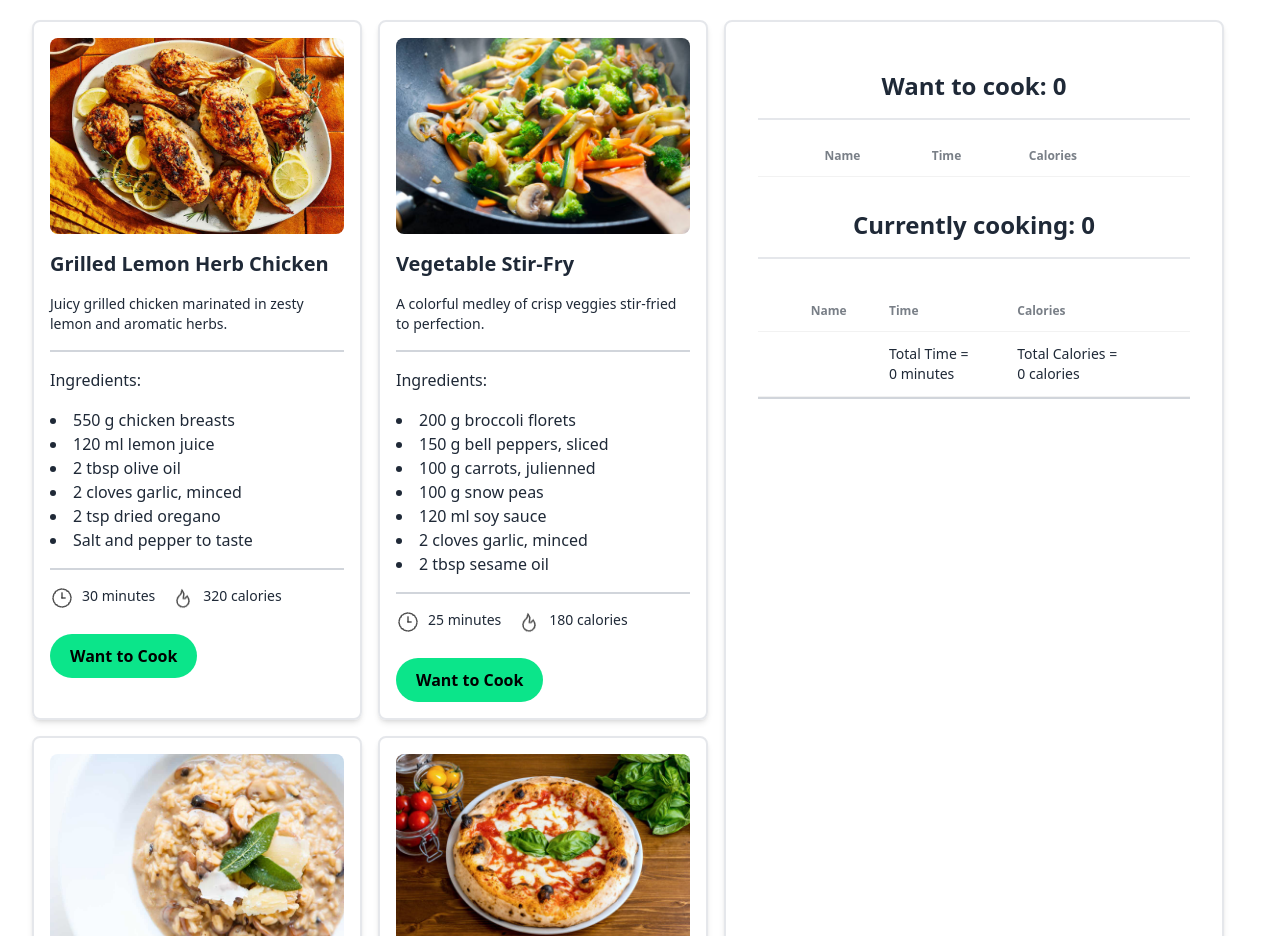
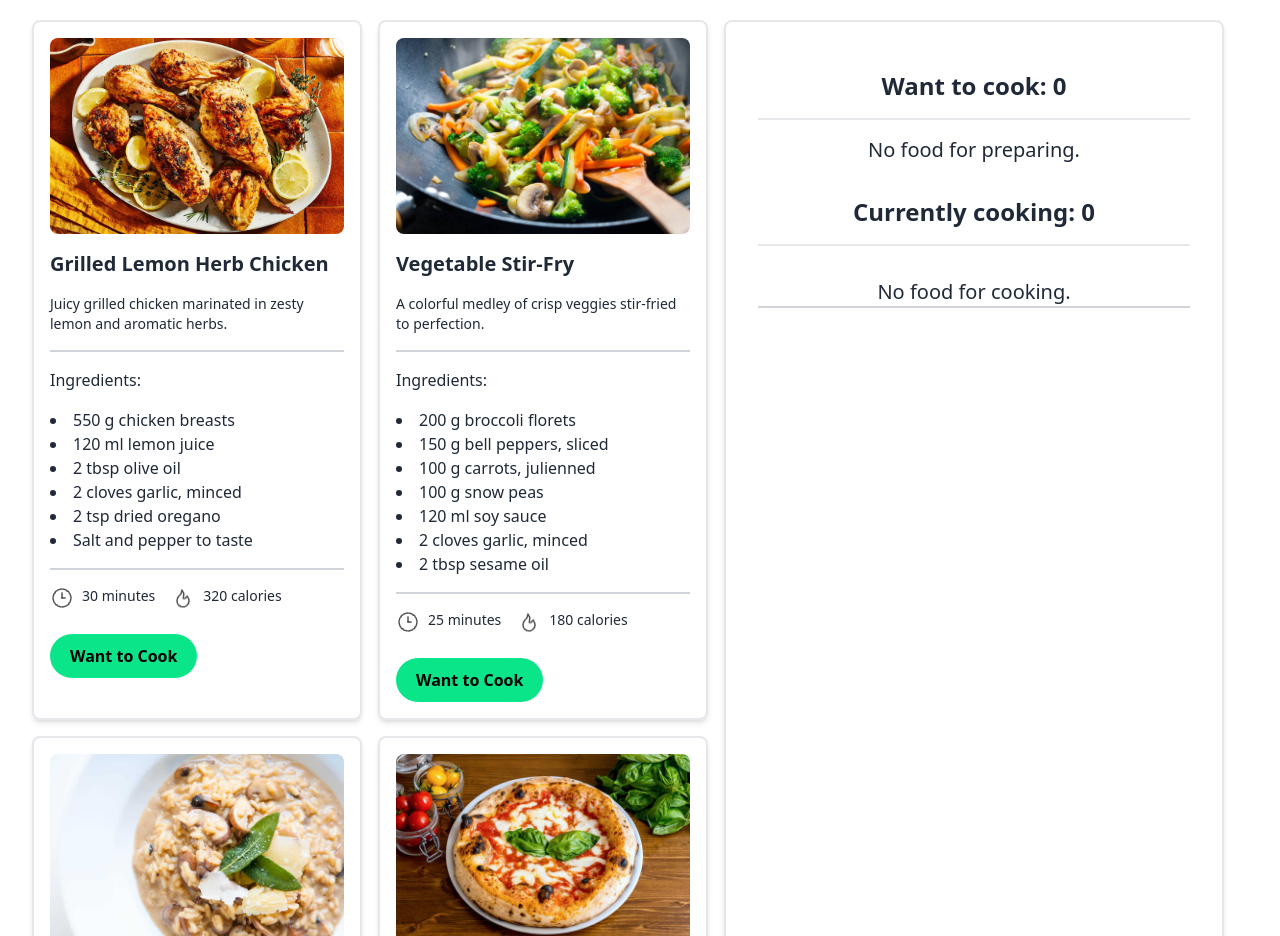
Before and after one commit to Nazmul52/Recipe-Calories, a React (Vite) app: page / in a window 1280 px wide. Shown: the part 1080-2016 px from the top of the page. Built offline with nearby package versions, Linux system fonts and the light colour scheme.

Commit message:
update cooking and preparing table conditions

```diff
--- a/src/components/Recipe/CookingCard.jsx
+++ b/src/components/Recipe/CookingCard.jsx
@@ -35,6 +35,10 @@ const CookingCard = ({ wantToCook, currentlyCooking, prepareRecipe }) => {
         </h1>
       </div>
       <div className="lg:overflow-x-hidden overflow-x-auto lg:w-full w-[220px]">
+        {wantToCook.length === 0 && (
+          <p className="text-xl">No food for preparing.</p>
+        )}
+        {wantToCook.length > 0 && (
           <table className="table">
             <thead>
               <tr>
@@ -66,6 +70,7 @@ const CookingCard = ({ wantToCook, currentlyCooking, prepareRecipe }) => {
               <tr></tr>
             </tbody>
           </table>
+        )}
       </div>
 
       <div className="my-8 text-center mx-auto border-b-2 w-full pb-4">
@@ -82,6 +87,10 @@ const CookingCard = ({ wantToCook, currentlyCooking, prepareRecipe }) => {
         </h1>
       </div>
       <div className="overflow-x-auto lg:w-full w-[220px]">
+        {currentlyCooking.length === 0 && (
+          <p className="text-xl">No food for cooking.</p>
+        )}
+        {currentlyCooking.length > 0 && (
           <table className="table">
             <thead>
               <tr>
@@ -115,6 +124,7 @@ const CookingCard = ({ wantToCook, currentlyCooking, prepareRecipe }) => {
               </tr>
             </tbody>
           </table>
+        )}
       </div>
     </div>
   );
```
Lines whose indentation alone changed are shown as unchanged.
